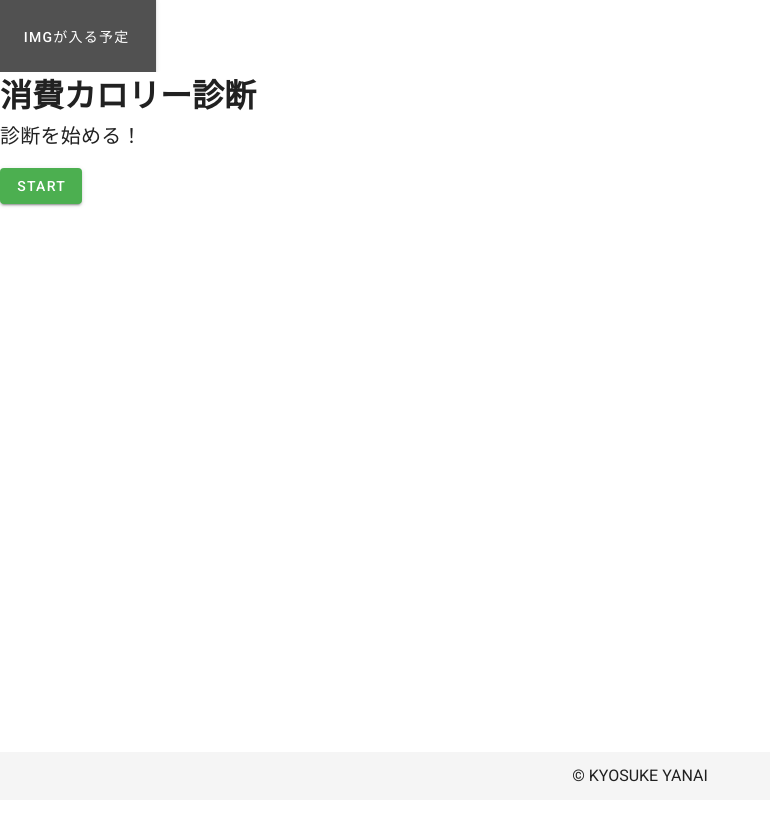
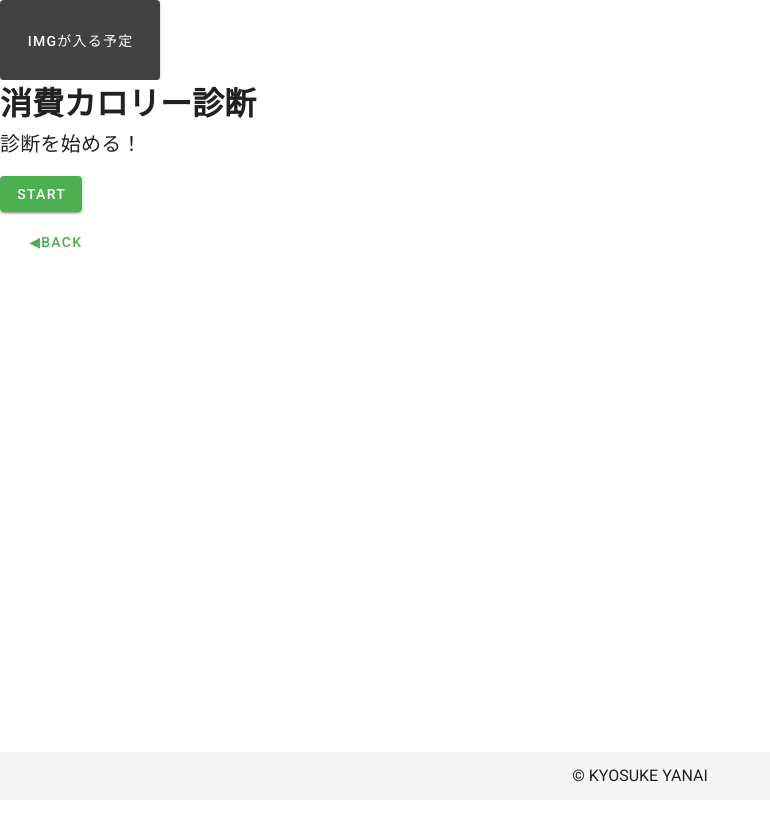
Before and after one commit to kyosuke-yanai/vue-CaloriesBurned, a Vue app: page / in a window 1280 px wide. Shown: the top 820 px of the page, without its empty margins (0-770 px from the left). Built offline with nearby package versions, Linux system fonts and the light colour scheme.

Commit message:
update back

```diff
--- a/src/App.vue
+++ b/src/App.vue
@@ -1,9 +1,9 @@
 <template>
   <v-app>
     <v-row>
-      <v-btn class="ma-2" color="secondary" height="80" width="160">
-        imgが入る予定
-      </v-btn>
+      <v-col>
+        <v-btn color="secondary" height="80" width="160"> imgが入る予定 </v-btn>
+      </v-col>
     </v-row>
 
     <v-main>
--- a/src/components/Questions.vue
+++ b/src/components/Questions.vue
@@ -48,6 +48,9 @@
       あなたの1日の消費カロリーは{{ calories.toFixed(1) }}Kcalです。
       {{ answer_box }}
     </div>
+    <v-col cols="12">
+      <v-btn text color="success" @click="back">◀back</v-btn>
+    </v-col>
   </v-app>
 </template>
 
@@ -120,23 +123,43 @@ export default {
     };
   },
   methods: {
+    //診断スタート
     start() {
       this.start_flg = false;
       this.answer_btn_num = this.questions[this.question_num].btn_num;
       this.question = this.questions[this.question_num].question_text;
     },
+    //
+    //次の質問
     next(answer) {
       this.question_num++;
       this.answer_btn_num = this.questions[this.question_num].btn_num;
       this.question = this.questions[this.question_num].question_text;
+      //ボタンの値が「入力」(フィールド入力)の場合
       if (answer == "入力") {
         this.answer_box.push(this.answer_texts.map(Number));
         this.answer_texts = "";
       } else {
         this.answer_box.push(answer);
       }
+      //
     },
-    //参考 数字と小数点の入力のみ許可する「https://kntmr.hatenablog.com/entry/2019/01/11/175800」
+    //
+    //前の画面に戻る
+    back() {
+      //1問目の場合
+      if (this.question_num == 0) {
+        this.start_flg = true;
+      //
+      } else {
+        this.question_num--;
+        this.answer_btn_num = this.questions[this.question_num].btn_num;
+        this.question = this.questions[this.question_num].question_text;
+        this.answer_box.splice(this.question_num, 1);
+      }
+    },
+    //
+    //数字と小数点の入力のみ許可する 参考「https://kntmr.hatenablog.com/entry/2019/01/11/175800」
     validate(e) {
       const charCode = e.which ? e.which : e.keyCode;
       if (
@@ -168,11 +191,13 @@ export default {
     //参考
   },
   watch: {
+    //質問が終わったら
     question_num() {
       if (this.question_num == this.questions.length - 1) {
         this.result_flg = false;
       }
       this.answer_box = this.answer_box.flat();
+      //
       //男性の場合
       if (this.answer_box[0] == 0) {
         this.calories =
@@ -181,6 +206,7 @@ export default {
             5 * this.answer_box[3] +
             5) *
           this.answer_box[4];
+          //
       } else {
         //女性の場合
         this.calories =
@@ -190,6 +216,7 @@ export default {
             161) *
           this.answer_box[4];
       }
+      //
     },
     //fieldの数、入力が確認されたら
     answer_texts() {
@@ -200,6 +227,7 @@ export default {
         this.questions[this.question_num].activateSubmit_flg = false;
       }
     },
+    //
   },
 };
 </script>
```
